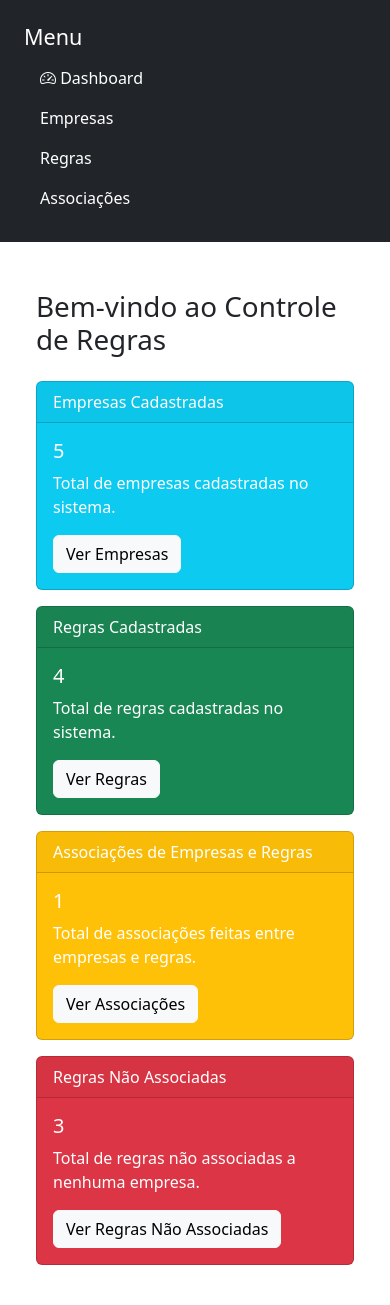
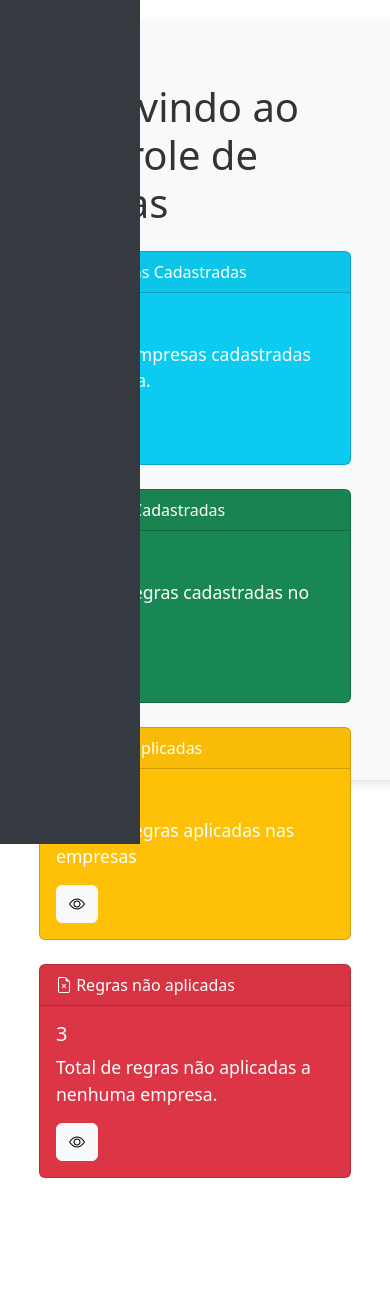
Before and after one commit to purpleteamNSC/ControlRules, a Flask app: page / in a window 390 px wide. After the commit the page ends 1178 px from the top, so only its background shows below. Run offline with Flask 2, Linux system fonts and the light colour scheme.

Commit message:
update templates all

```diff
--- /dev/null
+++ b/app/static/style.css
@@ -0,0 +1,60 @@
+/* Estilos para a sidebar */
+.sidebar {
+    position: fixed;
+    top: 0;
+    left: 0;
+    width: 250px;
+    height: 100%;
+    background-color: #343a40;
+    color: white;
+    padding-top: 20px;
+    transition: all 0.3s;
+}
+
+.sidebar a {
+    color: white;
+    padding: 10px 15px;
+    text-decoration: none;
+    display: block;
+    font-size: 18px;
+}
+
+.sidebar a:hover {
+    background-color: #495057;
+}
+
+.sidebar .active {
+    background-color: #007bff;
+}
+
+.sidebar .btn-toggle {
+    display: none;
+}
+
+.content {
+    margin-left: 250px;
+    padding: 20px;
+}
+
+/* Para telas pequenas, a sidebar ficará oculta */
+@media (max-width: 767px) {
+    .sidebar {
+        position: absolute;
+        width: 100%;
+        height: 100%;
+        top: 0;
+        left: -250px;
+    }
+
+    .sidebar.open {
+        left: 0;
+    }
+
+    .content {
+        margin-left: 0;
+    }
+
+    .sidebar .btn-toggle {
+        display: block;
+    }
+}
--- a/app/templates/base.html
+++ b/app/templates/base.html
@@ -6,45 +6,173 @@
     <title>Controle de Regras</title>
     <link href="https://cdn.jsdelivr.net/npm/bootstrap@5.3.3/dist/css/bootstrap.min.css" rel="stylesheet">
     <link href="https://cdn.jsdelivr.net/npm/bootstrap-icons/font/bootstrap-icons.css" rel="stylesheet">
+    <link rel="stylesheet" href="/app/static/style.css">
+    <style>
+        /* Estilos da Sidebar */
+        .sidebar {
+            position: fixed;
+            top: 0;
+            left: 0;
+            width: 300px;
+            height: 100%;
+            background-color: #343a40;
+            color: white;
+            padding-top: 20px;
+            transition: all 0.3s ease;
+        }
+
+        .sidebar a {
+            color: white;
+            padding: 10px 15px;
+            text-decoration: none;
+            display: block;
+            font-size: 18px;
+        }
+
+        .sidebar a:hover {
+            background-color: #495057;
+        }
+
+        .sidebar .active {
+            background-color: #007bff;
+        }
+
+        .sidebar .btn-toggle {
+            display: none;
+        }
+
+        /* Para telas pequenas, a sidebar ficará oculta e será acionada com o botão */
+        @media (max-width: 767px) {
+            .sidebar {
+                position: absolute;
+                width: 100%;
+                height: 100%;
+                top: 0;
+                left: -250px;
+                z-index: 999;
+            }
+
+            .sidebar.open {
+                left: 0;
+            }
+
+            .content {
+                margin-left: 0;
+            }
+
+            .sidebar .btn-toggle {
+                display: block;
+            }
+
+            .container-fluid {
+                padding-left: 0;
+                padding-right: 0;
+            }
+        }
+
+        /* Estilização do conteúdo principal */
+        .content {
+            height: 90vh;
+            margin-top: 20px;
+            margin-left: 350px;  /* Para desviar da sidebar */
+            padding: 30px;
+            background-color: #f8f9fa;
+            border-radius: 8px;
+            box-shadow: 0 4px 8px rgba(0, 0, 0, 0.1);
+            transition: margin-left 0.3s ease;
+        }
+
+        .content-container {
+            max-width: 1200px;
+            margin: 0 auto;
+        }
+
+        .content h1 {
+            font-size: 2.5rem;
+            color: #333;
+        }
+
+        .content p {
+            font-size: 1.1rem;
+            color: #555;
+        }
+
+        /* Ajustes para telas pequenas */
+        @media (max-width: 767px) {
+            .content {
+                margin-left: 0;
+                padding: 20px;
+            }
+
+            .content-container {
+                max-width: 100%;  /* Em telas pequenas, ocupa toda a largura */
+                padding: 15px;
+            }
+
+            .sidebar {
+                top: 0;
+                left: -250px;
+            }
+
+            .sidebar.open {
+                left: 0;
+            }
+        }
+    </style>
 </head>
 <body>
     <div class="container-fluid">
         <div class="row">
             <!-- Sidebar -->
-            <div class="col-md-3 p-4 bg-dark text-white">
-                <h4>Menu</h4>
+            <div class="sidebar" id="sidebar">
+                <div class="container">
+                    <!-- Botão de alternância para telas pequenas -->
+                    <button class="btn btn-light btn-toggle" id="sidebar-toggle" onclick="toggleSidebar()">
+                        <i class="bi bi-list"></i>
+                    </button>
+
+                    <!-- Links da Sidebar -->
+                    <h4 class="text-center text-white">MXDR</h4>
                     <ul class="nav flex-column">
                         <li class="nav-item">
-                        <a href="{{ url_for('index') }}" class="nav-link text-white"><i class="bi bi-speedometer2"></i> Dashboard </a>
+                            <a href="{{ url_for('index') }}" class="nav-link text-white"><i class="bi bi-house-door"></i> Dashboard </a>
                         </li>
                         <li class="nav-item">
-                        <a href="{{ url_for('list_empresas') }}" class="nav-link text-white">Empresas</a>
+                            <a href="{{ url_for('list_empresas') }}" class="nav-link text-white"><i class="bi bi-building"></i> Empresas</a>
                         </li>
                         <li class="nav-item">
-                        <a href="{{ url_for('list_regras') }}" class="nav-link text-white">Regras</a>
+                            <a href="{{ url_for('list_regras') }}" class="nav-link text-white"><i class="bi bi-file-earmark-code"></i> Regras</a>
                         </li>
                         <li class="nav-item">
-                        <a href="{{ url_for('list_associacoes') }}" class="nav-link text-white">Associações</a>
-                    </li>
-                    <!-- <li class="nav-item">
-                        <a href="{{ url_for('add_empresa') }}" class="nav-link text-white">Cadastrar Empresa</a>
+                            <a href="{{ url_for('list_associacoes') }}" class="nav-link text-white"><i class="bi bi-link"></i> Regras Aplicadas</a>
                         </li>
                         <li class="nav-item">
-                        <a href="{{ url_for('add_regra') }}" class="nav-link text-white">Cadastrar Regra</a>
+                            <a href="{{ url_for('regras_nao_associadas') }}" class="nav-link text-white"><i class="bi bi-file-earmark-x"></i> Regras não aplicadas</a>
                         </li>
-                    <li class="nav-item">
-                        <a href="{{ url_for('add_associacao') }}" class="nav-link text-white">Associar</a>
-                    </li>
-                </ul> -->
+                    </ul>
+                </div>
             </div>
 
             <!-- Conteúdo principal -->
-            <div class="col-md-9 p-4">
-                {% block content %}{% endblock %}
+            <div class="col-md-9 p-4 content">
+                <div class="content-container">
+                    {% block content %}
+                        <h1>Bem-vindo ao Controle de Regras</h1>
+                        <p>Este sistema ajuda a gerenciar empresas, regras e suas associações. Use a sidebar para navegar entre as seções.</p>
+                    {% endblock %}
+                </div>
             </div>
         </div>
     </div>
 
+    <!-- Script para alternar a visibilidade da sidebar -->
+    <script>
+        function toggleSidebar() {
+            var sidebar = document.getElementById('sidebar');
+            sidebar.classList.toggle('open');
+        }
+    </script>
+
     <script src="https://cdn.jsdelivr.net/npm/bootstrap@5.1.3/dist/js/bootstrap.bundle.min.js"></script>
 </body>
 </html>
--- a/app/templates/index.html
+++ b/app/templates/index.html
@@ -5,49 +5,57 @@
 
         <div class="row">
             <!-- Card para Empresas -->
-            <div class="col-md-4">
-                <div class="card text-white bg-info mb-3">
-                    <div class="card-header">Empresas Cadastradas</div>
+            <div class="col-md-3 mb-4">
+                <div class="card text-white bg-info h-100">
+                    <div class="card-header">
+                        <i class="bi bi-building"></i> Empresas Cadastradas
+                    </div>
                     <div class="card-body">
                         <h5 class="card-title">{{ total_empresas }}</h5>
-                        <p class="card-text">Total de empresas cadastradas no sistema.</p>
-                        <a href="{{ url_for('list_empresas') }}" class="btn btn-light">Ver Empresas</a>
+                        <p class="card-text text-white">Total de empresas cadastradas no sistema.</p>
+                        <a href="{{ url_for('list_empresas') }}" class="btn btn-light"><i class="bi bi-eye"></i></a>
                     </div>
                 </div>
             </div>
 
             <!-- Card para Regras -->
-            <div class="col-md-4">
-                <div class="card text-white bg-success mb-3">
-                    <div class="card-header">Regras Cadastradas</div>
+            <div class="col-md-3 mb-4">
+                <div class="card text-white bg-success h-100">
+                    <div class="card-header">
+                        <i class="bi bi-file-earmark-code"></i> Regras Cadastradas
+                    </div>
                     <div class="card-body">
                         <h5 class="card-title">{{ total_regras }}</h5>
-                        <p class="card-text">Total de regras cadastradas no sistema.</p>
-                        <a href="{{ url_for('list_regras') }}" class="btn btn-light">Ver Regras</a>
+                        <p class="card-text text-white">Total de regras cadastradas no sistema.</p>
+                        <a href="{{ url_for('list_regras') }}" class="btn btn-light"><i class="bi bi-eye"></i></a>
                     </div>
                 </div>
             </div>
 
             <!-- Card para Associações -->
-            <div class="col-md-4">
-                <div class="card text-white bg-warning mb-3">
-                    <div class="card-header">Associações de Empresas e Regras</div>
+            <div class="col-md-3 mb-4">
+                <div class="card text-white bg-warning h-100">
+                    <div class="card-header">
+                        <i class="bi bi-link"></i> Regras aplicadas
+                    </div>
                     <div class="card-body">
                         <h5 class="card-title">{{ total_associacoes }}</h5>
-                        <p class="card-text">Total de associações feitas entre empresas e regras.</p>
-                        <a href="{{ url_for('list_associacoes') }}" class="btn btn-light">Ver Associações</a>
+                        <p class="card-text text-white">Total de regras aplicadas nas empresas</p>
+                        <a href="{{ url_for('list_associacoes') }}" class="btn btn-light"><i class="bi bi-eye"></i></a>
                     </div>
                 </div>
             </div>
 
             <!-- Card para Regras Não Associadas -->
-            <div class="col-md-4">
-                <div class="card text-white bg-danger mb-3">
-                    <div class="card-header">Regras Não Associadas</div>
+            <div class="col-md-3 mb-4">
+                <div class="card text-white bg-danger h-100">
+                    <div class="card-header">
+                        <i class="bi bi-file-earmark-x"></i> Regras não aplicadas
+                    </div>
                     <div class="card-body">
                         <h5 class="card-title">{{ total_regras_nao_associadas }}</h5>
-                        <p class="card-text">Total de regras não associadas a nenhuma empresa.</p>
-                        <a href="{{ url_for('regras_nao_associadas') }}" class="btn btn-light">Ver Regras Não Associadas</a>
+                        <p class="card-text text-white">Total de regras não aplicadas a nenhuma empresa.</p>
+                        <a href="{{ url_for('regras_nao_associadas') }}" class="btn btn-light"><i class="bi bi-eye"></i></a>
                     </div>
                 </div>
             </div>
--- a/app/templates/list_associacoes.html
+++ b/app/templates/list_associacoes.html
@@ -1,7 +1,7 @@
 {% extends 'base.html' %}
 {% block content %}
-<h1>Associações</h1>
-<a href="{{ url_for('add_associacao') }}" class="btn btn-success mb-3">Associar Empresa e Regra</a>
+<h1>Regras aplicadas</h1>
+<a href="{{ url_for('add_associacao') }}" class="btn btn-success mb-3">Aplicar nova regra</a>
 <table class="table table-striped">
     <thead>
         <tr>
--- a/app/templates/regras_nao_associadas.html
+++ b/app/templates/regras_nao_associadas.html
@@ -2,7 +2,7 @@
 
 {% block content %}
     <div class="container">
-        <h1 class="my-4">Regras Não Associadas a Nenhuma Empresa</h1>
+        <h1 class="my-4">Regras não aplicada a nenhuma empresa</h1>
 
         <!-- Tabela para listar as regras não associadas -->
         <table class="table table-striped">
@@ -24,7 +24,7 @@
                     {% endfor %}
                 {% else %}
                     <tr>
-                        <td colspan="3" class="text-center">Nenhuma regra não associada encontrada.</td>
+                        <td colspan="3" class="text-center">Nenhuma regra não aplicada encontrada.</td>
                     </tr>
                 {% endif %}
             </tbody>
```
Also changed, not shown: app/templates/edit_associacao.html (deleted, +0 -30 lines). Lines whose indentation alone changed are shown as unchanged.
